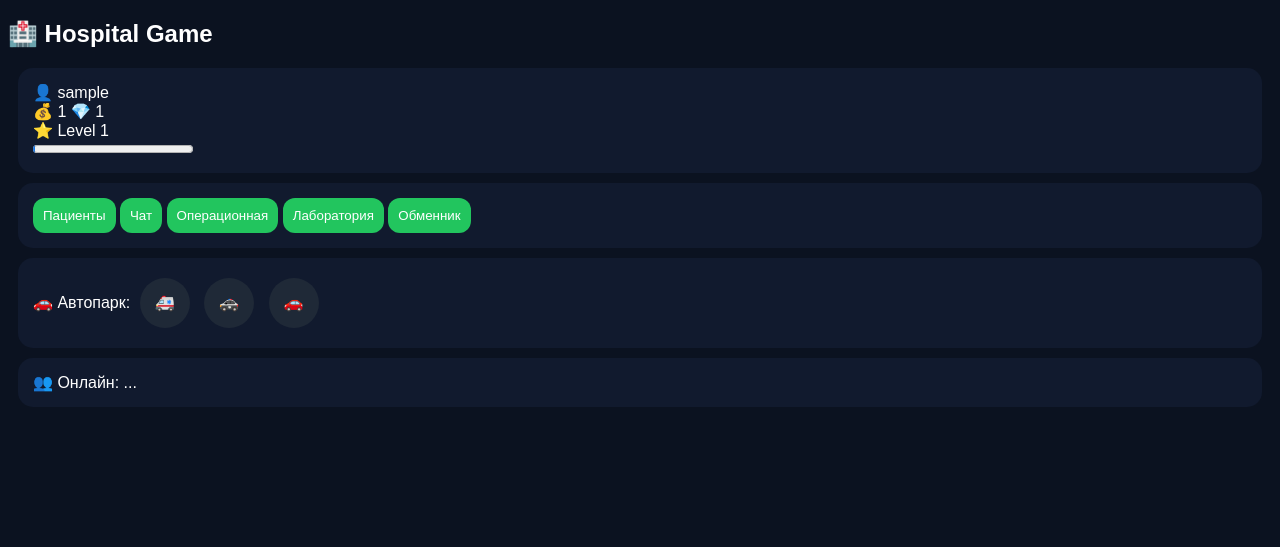
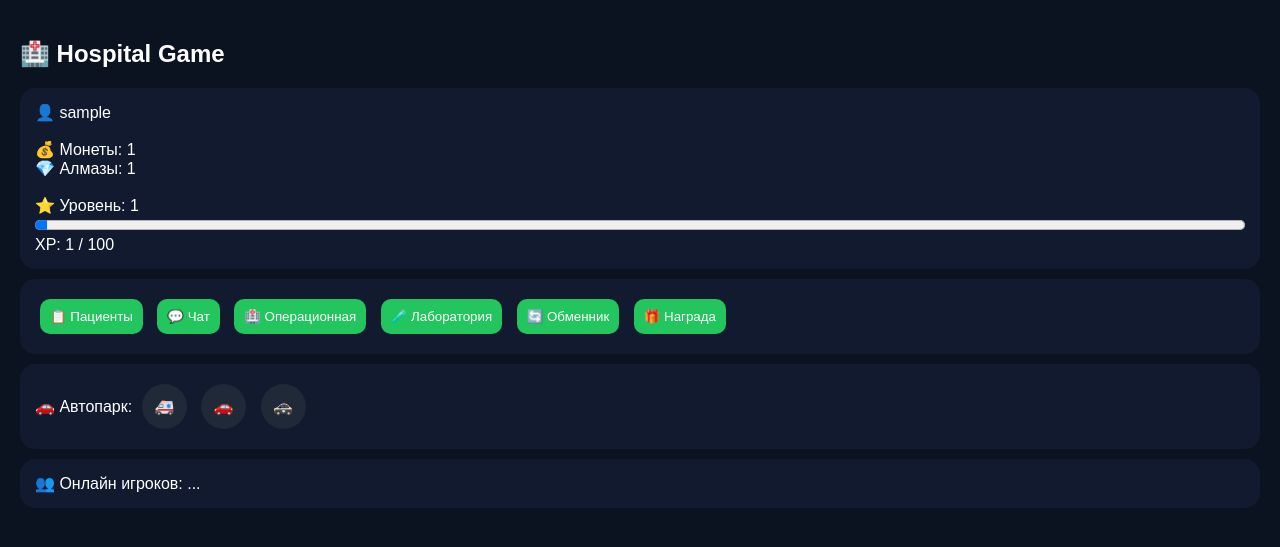
Before and after one commit to ivan0796223-byte/xospital-game, a Flask app: page / in a window 1280 px wide. Shown: the top 547 px of the page. Run offline with Flask 3, Linux system fonts and the light colour scheme; the visitor is signed in with stand-in values (Sample User, id 1); tables that the repository leaves empty hold one stand-in row (values such as "Sample post").

Commit message:
Update index.html

```diff
--- a/templates/index.html
+++ b/templates/index.html
@@ -1,33 +1,53 @@
 <!DOCTYPE html>
 <html>
 <head>
+<meta charset="UTF-8">
+<title>Hospital Game</title>
+
 <style>
-body {background:#0b1220;color:white;font-family:Arial}
+body {
+    background:#0b1220;
+    color:white;
+    font-family:Arial;
+    margin:0;
+    padding:20px;
+}
 
 .card {
     background:#111a2e;
     padding:15px;
-  margin:10px;
+    margin:10px 0;
     border-radius:15px;
 }
 
 button {
     padding:10px;
-  border-radius:12px;
+    border-radius:10px;
     border:none;
+    margin:5px;
     background:#22c55e;
     color:white;
+    cursor:pointer;
+}
+
+button:hover {
+    background:#16a34a;
+}
+
+progress {
+    width:100%;
+    height:20px;
 }
 
 .circle {
-  width:50px;
-  height:50px;
+    width:45px;
+    height:45px;
     border-radius:50%;
     background:#1f2937;
     display:inline-block;
+    text-align:center;
+    line-height:45px;
     margin:5px;
-  text-align:center;
-  line-height:50px;
 }
 </style>
 </head>
@@ -37,38 +57,46 @@ button {
 <h2>🏥 Hospital Game</h2>
 
 <div class="card">
-👤 {{user.username}}<br>
-💰 {{user.coins}} 💎 {{user.diamonds}}<br>
+    👤 {{user.username}} <br><br>
 
-⭐ Level {{user.level}}<br>
+    💰 Монеты: {{user.coins}} <br>
+    💎 Алмазы: {{user.diamonds}} <br><br>
+
+    ⭐ Уровень: {{user.level}} <br>
+
     <progress value="{{user.exp}}" max="{{user.level*100}}"></progress>
+    <br>
+    XP: {{user.exp}} / {{user.level*100}}
 </div>
 
 <div class="card">
-<a href="/patients"><button>Пациенты</button></a>
-<a href="/chat"><button>Чат</button></a>
-<a href="/surgery"><button>Операционная</button></a>
-<a href="/lab"><button>Лаборатория</button></a>
-<a href="/exchange"><button>Обменник</button></a>
+    <a href="/patients"><button>📋 Пациенты</button></a>
+    <a href="/chat"><button>💬 Чат</button></a>
+    <a href="/surgery"><button>🏥 Операционная</button></a>
+    <a href="/lab"><button>🧪 Лаборатория</button></a>
+    <a href="/exchange"><button>🔄 Обменник</button></a>
+    <a href="/reward"><button>🎁 Награда</button></a>
 </div>
 
 <div class="card">
     🚗 Автопарк:
     <div class="circle">🚑</div>
+    <div class="circle">🚗</div>
     <div class="circle">🚓</div>
-<div class="circle">🚗</div>
 </div>
 
 <div class="card">
-👥 Онлайн: <span id="online">...</span>
+    👥 Онлайн игроков: <span id="online">...</span>
 </div>
 
 <script>
-setInterval(()=>{
- fetch("/online").then(r=>r.json()).then(d=>{
-  document.getElementById("online").innerText = d.online
- })
-},2000)
+setInterval(() => {
+    fetch("/online")
+    .then(r => r.json())
+    .then(d => {
+        document.getElementById("online").innerText = d.online;
+    });
+}, 2000);
 </script>
 
 </body>
```
Lines whose indentation alone changed are shown as unchanged.
